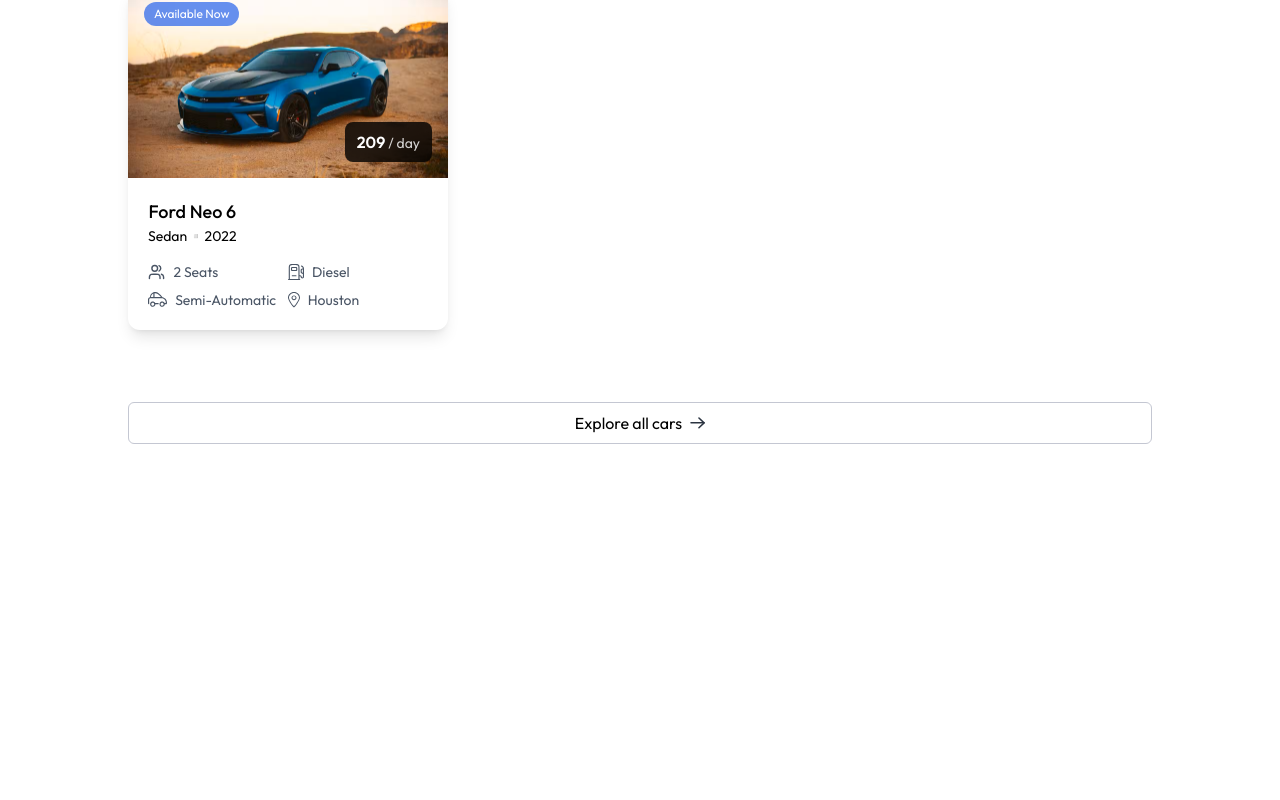
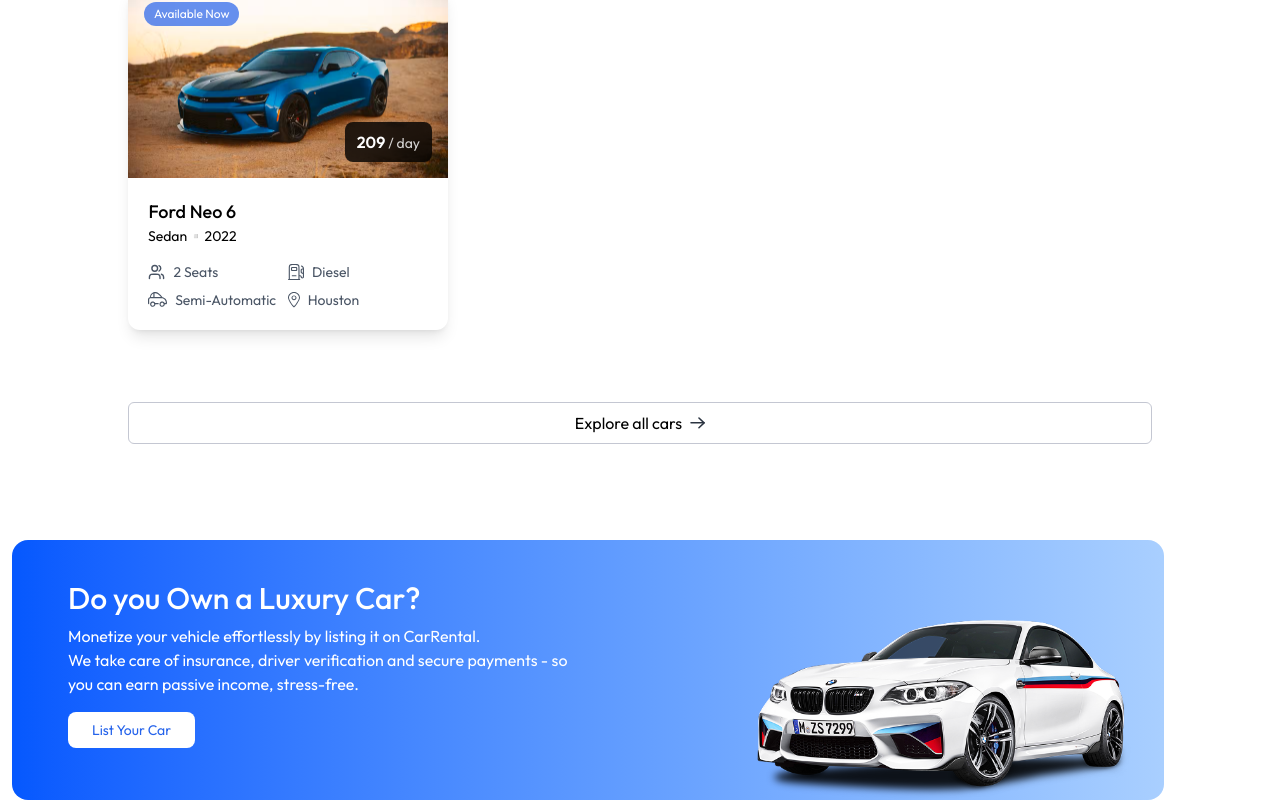
Before and after one commit to subarnoturja/CarRental-client, a React (Vite) app: page / in a window 1280 px wide. Shown: the part 1507-2307 px from the top of the page. Before the commit the page ends 2047 px from the top, so only its background shows below. Built offline with nearby package versions, Linux system fonts and the light colour scheme.

Commit message:
banner added

```diff
--- /dev/null
+++ b/src/components/Banner.jsx
@@ -0,0 +1,18 @@
+import React from 'react'
+import { assets } from '../assets/assets'
+
+const Banner = () => {
+  return (
+    <div className='flex flex-col md:flex-row md:items-start items-center justify-between px-8 min-md:pl-14 pt-10 bg-gradient-to-r from-[#0558FE] to-[#A9CFFF] max-w-6xl mx-3 md:ax-auto rounded-2xl overflow-hidden'>
+        <div className='text-white'>
+            <h2 className='text-3xl font-medium'>Do you Own a Luxury Car?</h2>
+            <p className='mt-2'>Monetize your vehicle effortlessly by listing it on CarRental.</p>
+            <p className='max-w-130'>We take care of insurance, driver verification and secure payments - so you can earn passive income, stress-free.</p>
+            <button className='px-6 py-2 bg-white hover:bg-slate-100 transition-all text-primary rounded-lg text-sm mt-4 cursor-pointer'>List Your Car</button>
+        </div>
+        <img src={assets.banner_car_image} alt="car" className='max-h-45 mt-10' />
+    </div>
+  )
+}
+
+export default Banner
--- a/src/pages/Home.jsx
+++ b/src/pages/Home.jsx
@@ -1,12 +1,14 @@
 import React from 'react'
 import Hero from '../components/Hero'
 import FeaturedSection from '../components/FeaturedSection'
+import Banner from '../components/Banner'
 
 const Home = () => {
   return (
     <div>
         <Hero />
         <FeaturedSection />
+        <Banner />
     </div>
   )
 }
```
